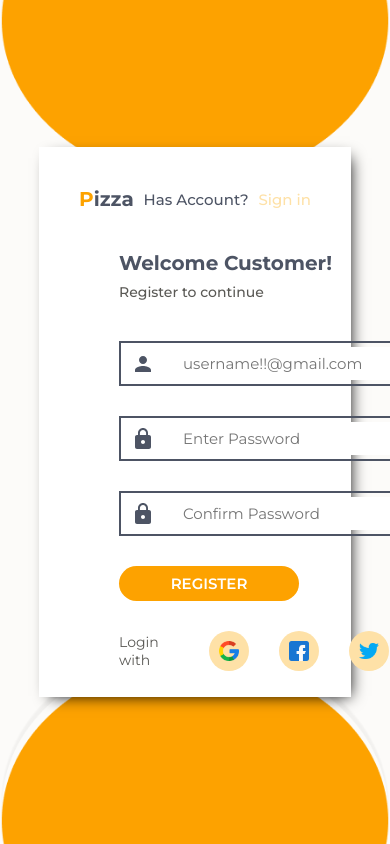
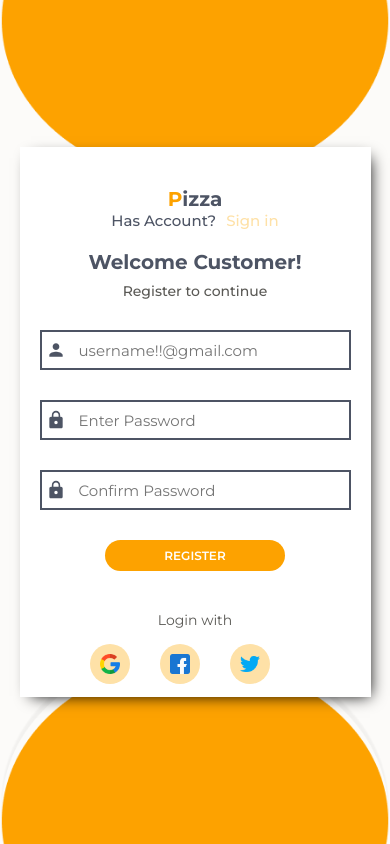
Before and after one commit to Kwesi-dev/pizza-shop, a React (Create React App) app in the folder frontend/: page /register in a window 390 px wide. Built offline with nearby package versions, Linux system fonts and the light colour scheme.

Commit message:
feat: designed the responsive side of the register page

```diff
--- a/frontend/src/App.tsx
+++ b/frontend/src/App.tsx
@@ -33,8 +33,7 @@ function App() {
       setShowNav(true)
     }
   }, [pathname])
-  const user: User = false
-  console.log(showNav);
+  const user: User = true
   return (
     <Router>
       <div className="App">
@@ -54,8 +53,8 @@ function App() {
               <Route path="/product/:id" element={<ProductDetails/>}/>
               <Route path="/restaurant/:id" element={<RestaurantDetails/>}/>
               <Route path="/cart" element={user ? <Cart/> : <Navigate to="/login"/>}/>
-              <Route path="/login" element={!user ? <Login setShowNav={setShowNav}/> : <Navigate to="/"/>}/>
-              <Route path="/register" element={!user ? <Register setShowNav={setShowNav}/>: <Navigate to="/"/>}/>
+              <Route path="/login" element={<Login setShowNav={setShowNav}/>}/>
+              <Route path="/register" element={<Register setShowNav={setShowNav}/>}/>
             </Routes>
           </main>
           {showNav === true &&
--- a/frontend/src/components/navbar/Navbar.tsx
+++ b/frontend/src/components/navbar/Navbar.tsx
@@ -68,6 +68,11 @@ const Navbar = ({slideOpen, setSlideOpen}: slideMenuProps) => {
                         </div>
                     </Link>
                     <SearchOutlinedIcon className="search-icon"/>
+                    <NavLink to="/login" style={{textDecoration: "none", color: "inherit"}} className={({isActive})=> isActive ? "nav-active" : ""}>
+                        <li className="nav-link">
+                            <p>Login</p>
+                        </li>
+                    </NavLink>
                 </div>
             </div>
             <div className="nav-right-mobile-container">
--- a/frontend/src/components/navbar/navbar.scss
+++ b/frontend/src/components/navbar/navbar.scss
@@ -154,6 +154,31 @@
                 display: flex;
                 align-items: flex-end;
                 position: relative;
+                .nav-link{
+                    margin-left: 10px;
+                    position: relative;
+                    list-style-type: none;
+                    @include laptopSm{
+                        margin-right: 10px;
+                    }
+                    @include TabletLarge{
+                        display: none;
+                    }
+                    cursor: pointer;
+                    p{
+                        font-size: 1.5rem;
+                        font-weight: 500;
+                        color: $lightBlue;
+                        @include laptopSm{
+                            font-size: 1.4rem;
+                        }
+
+                        &:hover{
+                            color: $deepOrange;
+                        }
+                    }
+
+                }
                 .cart-icon{
                     color: $lightBlue;
                     margin-right: 10px;
--- a/frontend/src/components/sliderMenu/SlideMenu.tsx
+++ b/frontend/src/components/sliderMenu/SlideMenu.tsx
@@ -39,6 +39,16 @@ const SlideMenu = ({slideOpen, setSlideOpen}: slideMenuProps) => {
                         <p>Contact</p>
                     </li>
                 </NavLink>
+                <NavLink to="/register" style={{textDecoration: "none", color: "inherit"}} className={({isActive})=> isActive ? "nav-active" : ""}>
+                    <li className="nav-link">
+                        <p>Register</p>
+                    </li>
+                </NavLink>
+                <NavLink to="/login" style={{textDecoration: "none", color: "inherit"}} className={({isActive})=> isActive ? "nav-active" : ""}>
+                    <li className="nav-link">
+                        <p>Login</p>
+                    </li>
+                </NavLink>
             </ul>
         </nav>
     </div>
--- a/frontend/src/components/sliderMenu/slideMenu.scss
+++ b/frontend/src/components/sliderMenu/slideMenu.scss
@@ -35,7 +35,7 @@
     }
     .nav-links{
         width: 80%;
-        height: 340px;
+        height: 380px;
         background-color: #ffff;
         border-radius: 20px;
         display: flex;
--- a/frontend/src/pages/login/login.scss
+++ b/frontend/src/pages/login/login.scss
@@ -37,6 +37,12 @@
         }
         @include laptopSm{
             width: 60%;
+        }
+        @include TabletSm{
+            width: 90%;
+        }
+        @include PhoneLarge{
+            padding: 40px 20px;
         }
         &-header{
             width: 100%;
@@ -145,10 +151,19 @@
                         padding: 4px 10px;
                         box-sizing: border-box;
                         position: relative;
+                        @include PhoneLarge{
+                            height: 40px;
+                            padding: 4px;
+                        }
+
                         .input-icon{
                             font-size: 2.4rem;
                             color: $deepBlue;
                             margin-right: 20px;
+                            @include PhoneLarge{
+                                margin-right: 5px;
+                                font-size: 2rem;
+                            }
                         }
                         input{
                             height: 100%;
--- a/frontend/src/pages/register/register.scss
+++ b/frontend/src/pages/register/register.scss
@@ -29,12 +29,29 @@
         box-shadow: 5px 5px 15px -6px #000000;
         padding: 40px;
         box-sizing: border-box;
+        @include laptopLarge{
+            width: 90%;
+        }
+        @include laptopSm{
+            width: 60%;
+        }
+        @include TabletSm{
+            width: 90%;
+        }
+        @include PhoneLarge{
+            padding: 40px 20px;
+        }
         &-header{
             width: 100%;
             display: flex;
             align-items: center;
             justify-content: space-between;
-
+            @media screen and (max-width: 755px){
+                flex-direction: column;
+            }
+            @media screen and (max-width: 755px){
+                margin-bottom: 20px;
+            }
             h1{
                 font-size: 2rem;
                 color: $deepBlue;
@@ -69,9 +86,18 @@
             gap: 20px;
             height: 80%;
             margin-top: 40px;
+            @include laptopSm{
+                grid-template-columns: 1fr;
+            }
+            @media screen and (max-width: 755px){
+                margin-top: 15px;
+            }
             .register-left{
                 width: 100%;
                 height: 100%;
+                @include laptopSm{
+                    display: none;
+                }
                 .register-img{
                     width: 100%;
                     height: 100%;
@@ -83,18 +109,30 @@
                 height: 100%;
                 padding-left: 20px;
                 box-sizing: border-box;
+                @media screen and (max-width: 755px){
+                    padding-left: 0;
+                }
                 .form-header{
                     margin-bottom: 40px;
+                    @media screen and (max-width: 755px){
+                        margin-bottom: 30px;
+                    }
                     h1{
                         font-size: 2rem;
                         color: $deepBlue;
                         margin-bottom: 8px;
                         text-transform: capitalize;
+                        @media screen and (max-width: 755px){
+                            text-align: center;
+                        }
                     }
                     p{
                         font-size: 1.4rem;
                         color: $lightBlue;
                         font-weight: 500;
+                        @media screen and (max-width: 755px){
+                            text-align: center;
+                        }
                     }
                 }
                 form{
@@ -109,10 +147,18 @@
                         padding: 4px 10px;
                         box-sizing: border-box;
                         position: relative;
+                        @include PhoneLarge{
+                            height: 40px;
+                            padding: 4px;
+                        }
                         .input-icon{
                             font-size: 2.4rem;
                             color: $deepBlue;
                             margin-right: 20px;
+                            @include PhoneLarge{
+                                margin-right: 5px;
+                                font-size: 2rem;
+                            }
                         }
                         input{
                             height: 100%;
@@ -136,6 +182,10 @@
                         margin-top: 20px;
                         display: flex;
                         align-items: center;
+                        @media screen and (max-width: 755px){
+                            flex-direction: column;
+                            margin-top: 20px;
+                        }
                         .register-btn{
                             width: 180px;
                             padding: 8px 12px;
@@ -149,6 +199,13 @@
                             cursor: pointer;
                             transition: all 0.6s ease;
                             margin-right: 40px;
+                            @include laptopLarge{
+                                font-size: 1.2rem;
+                            }
+                            @media screen and (max-width: 755px){
+                                margin-bottom: 10px;
+                                margin-right: 0;
+                            }
                             &:hover{
                                 background-color: $lightOrange;
                             }
@@ -159,14 +216,25 @@
                     margin-top: 30px;
                     display: flex;
                     align-items: center;
+                    @media screen and (max-width: 755px){
+                        flex-direction: column;
+                    }
                     p{
                         font-size: 1.4rem;
                         color: $lightBlue;
                         margin-right: 50px;
+                        @media screen and (max-width: 755px){
+                            margin-right: 0;
+                            margin-bottom: 15px;
+                        }
                     }
                     .social-register-icons{
                         display: flex;
                         align-items: center;
+                        @media screen and (max-width: 755px){
+                            width: 100%;
+                            justify-content: center;
+                        }
                         .social-logo-container{
                             margin-right: 30px;
                             width: 40px;
```
